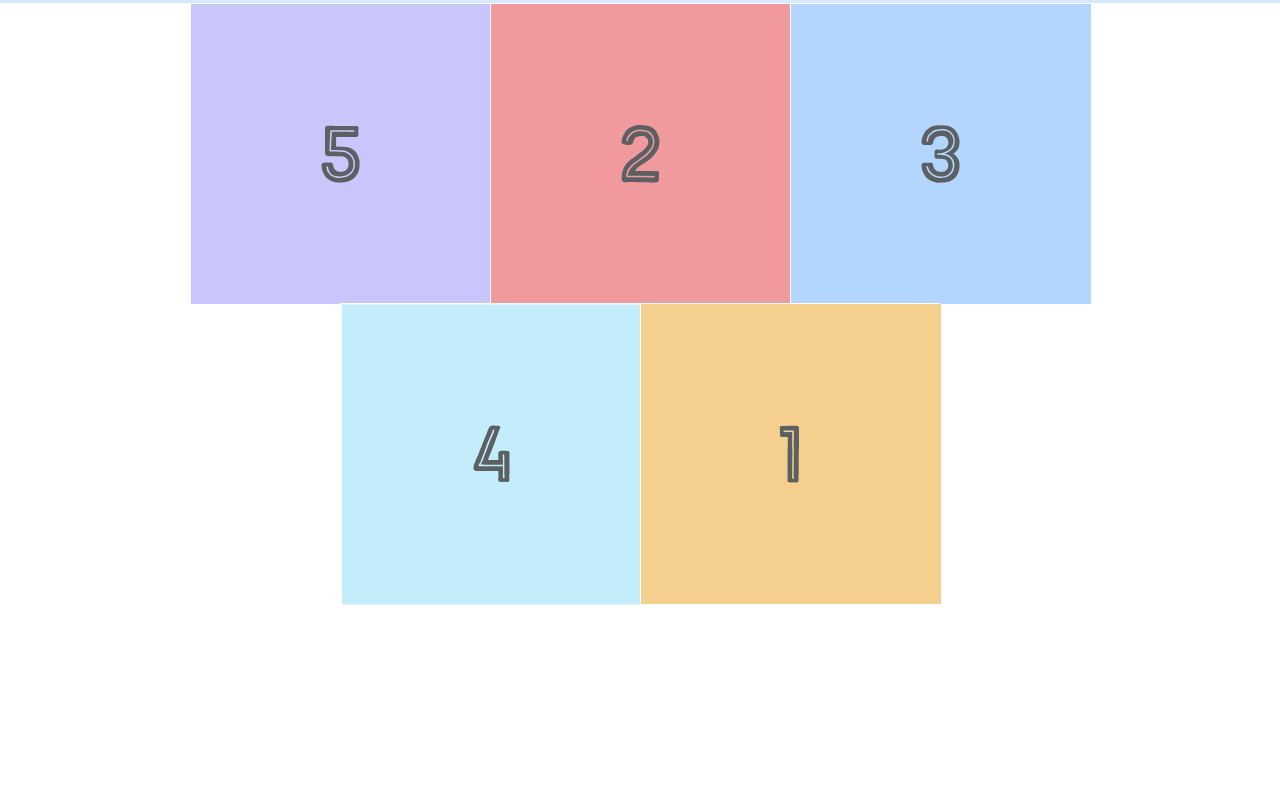
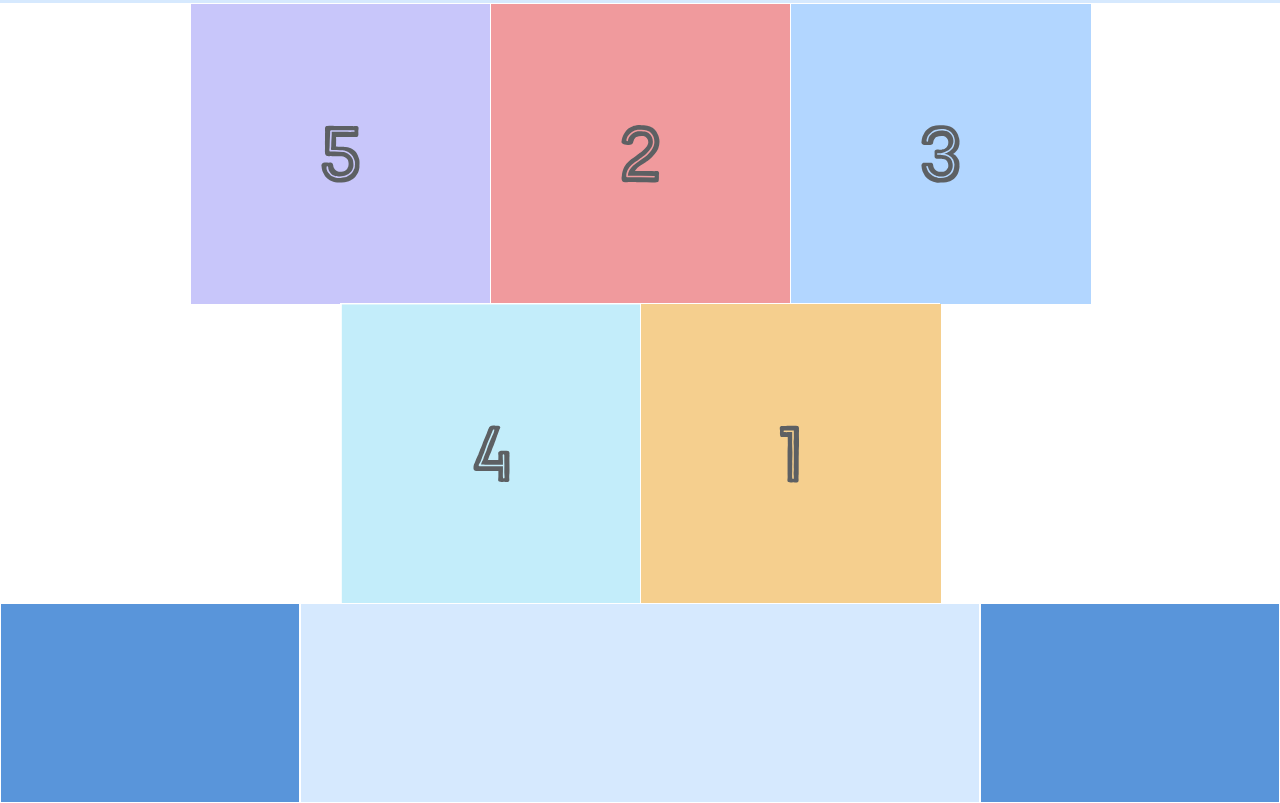
Before and after one commit to StefanLenhard/Flex-test, a plain HTML site: page index.html in a window 1280 px wide. Shown: the part 355-1158 px from the top of the page. Before the commit the page ends 964 px from the top, so only its background shows below. Drawn offline with Linux system fonts and the light colour scheme.

Commit message:
Build: Finish tutorial and comments

```diff
--- a/index.html
+++ b/index.html
@@ -11,7 +11,7 @@
         <div class="menu">
             <div class="date">Oct 10, 2023</div>
             <!-- The following div class "links" combines the two boxes signup and login into an extra box ==> They are "nested".  -->
-            <div class="links">
+            <!-- Taken out to flatten the menu:<div class="links"> instead done by adding css for class .signup: margin-left: auto    -->
                 <div class="signup">Sign up</div>
                 <div class="login">Login</div>
             </div>
@@ -48,8 +48,8 @@
 
     <div class="footer">
         <div class="footer-item footer-one"> </div>
-        <div class="footer item footer-two"> </div>
-        <div class="footer-item footer three"> </div>
+        <div class="footer-item footer-two"> </div>
+        <div class="footer-item footer-three"> </div>
     </div>
 
 </body>
--- a/styles.css
+++ b/styles.css
@@ -52,6 +52,10 @@
     border: 0px solid #5995da; /* For debugging and illustration --> change .header {align-items: stretch} to show full effects. */
 }
 
+.signup {
+    margin-left: auto; /* Eats up all extra space in a flex container --> moves it up to next item */
+}
+
 .photo-grid-container {
     display: flex;
     justify-content: center;
@@ -88,12 +92,19 @@
 
 .footer {
     display: flex;
-    justify-content: space-between;
+    justify-content:space-between;
 }
 
-.foot-item {
+.footer-item {
     border: 1px solid #fff; /* For debugging */
     background-color: #d6e9fe;
     height: 200px;
     flex: 1; /* This tells alls items to stretch to match the width of the footer. */
 }
+
+.footer-one,
+.footer-three {
+    background-color: #5995da;
+    flex: initial; /*This sets the flex to the explicit width property - here 300 --> next line // other options would be 1 for evenly distributing, 2 for twice as fast*/
+    width: 300px;
+}
```
